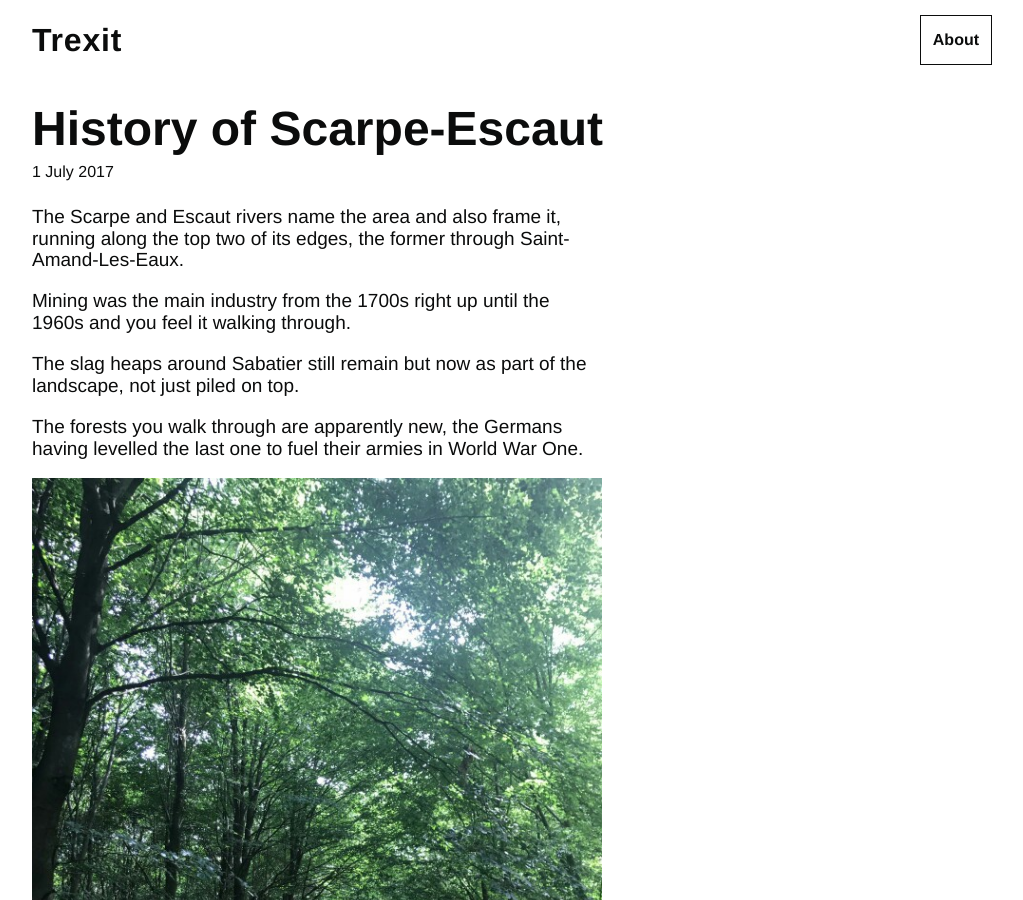
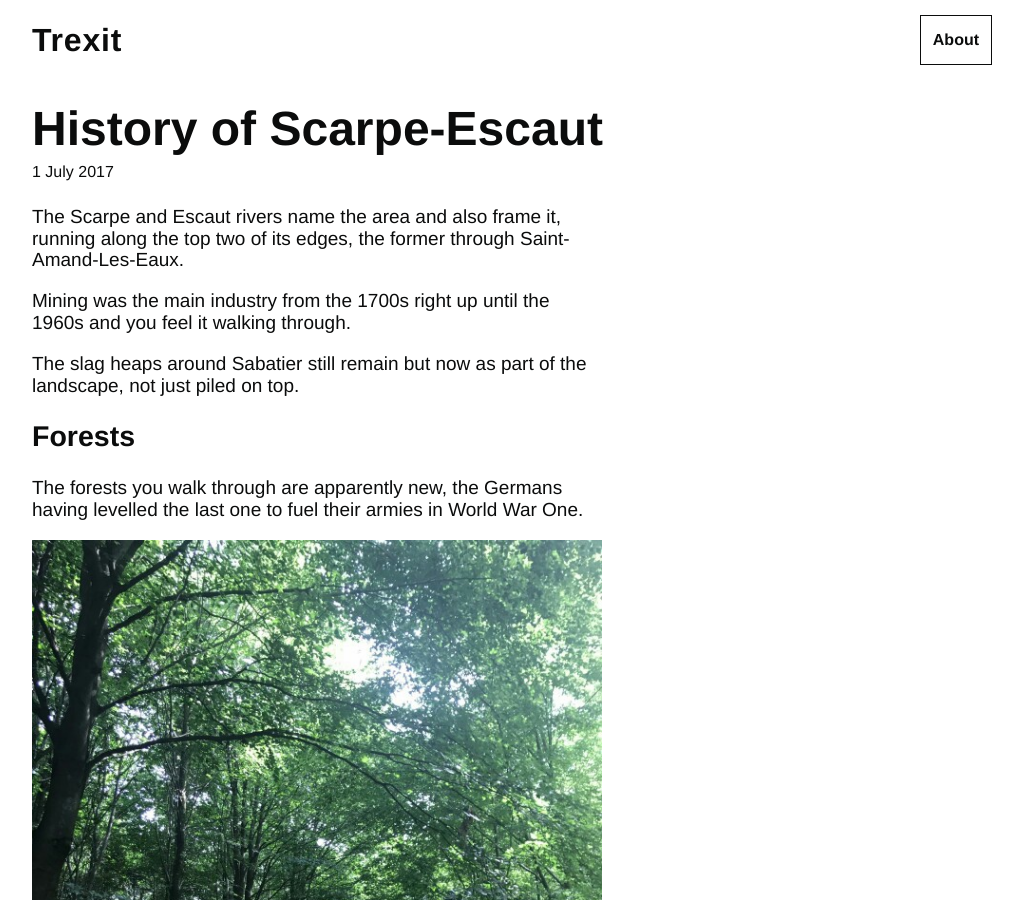
Before and after one commit to tombye/trexit, a Jekyll site: the page built from _posts/2017-07-01-history-of-scarpe-escaut.markdown, in a window 1280 px wide and 900 px high. Shown: the whole window, without its empty margins (128-1151 px from the left). Built offline with Jekyll 4.4.1, drawn with Linux system fonts in a browser that asks for light colours.

Commit message:
Test for headings CSS

```diff
--- a/_posts/2017-07-01-history-of-scarpe-escaut.markdown
+++ b/_posts/2017-07-01-history-of-scarpe-escaut.markdown
@@ -10,6 +10,8 @@ Mining was the main industry from the 1700s right up until the 1960s and you fee
 
 The slag heaps around Sabatier still remain but now as part of the landscape, not just piled on top.
 
+## Forests
+
 The forests you walk through are apparently new, the Germans having levelled the last one to fuel their armies in World War One.
 
 ![A path through the scarpe-escaut forest shaded by the treetops](https://github.com/tombye/trexit/raw/gh-pages/assets/images/scarpe-escaut-forest.jpg)
```
